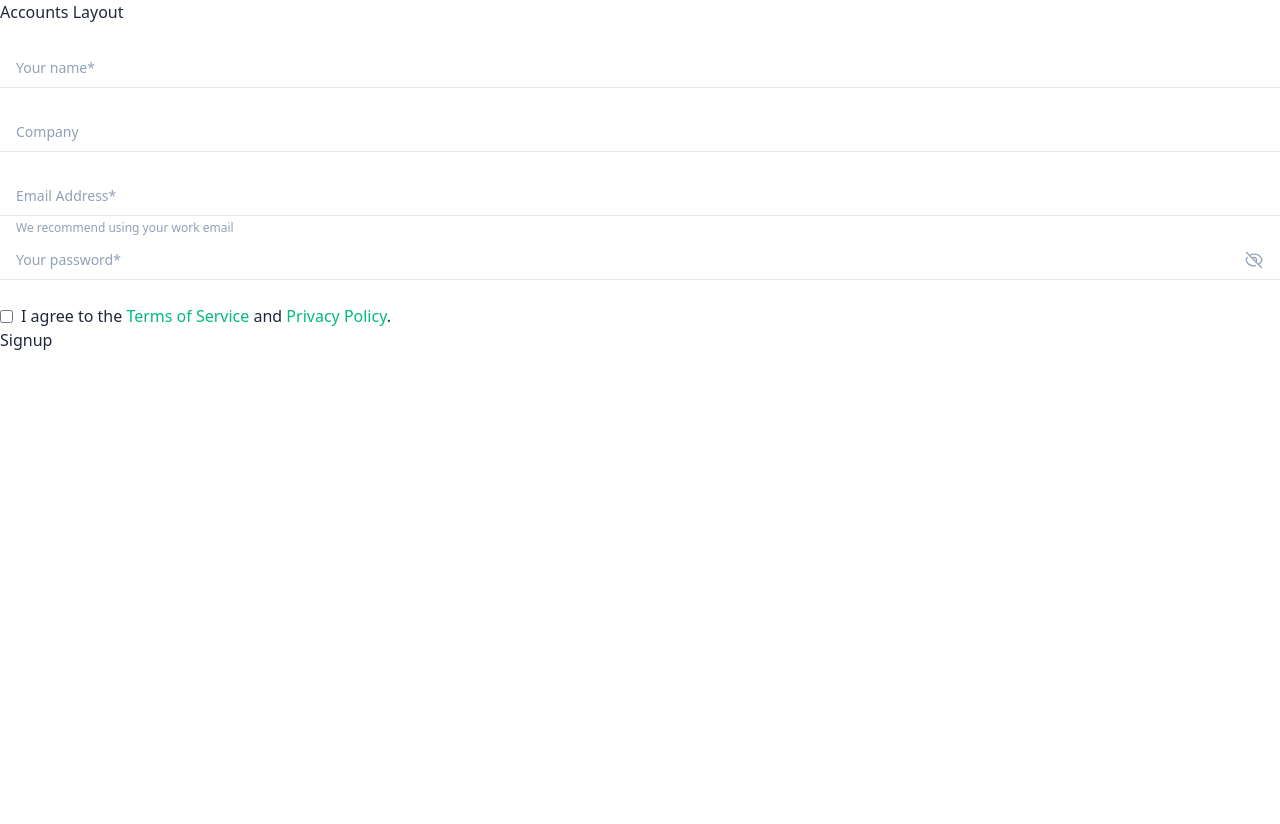
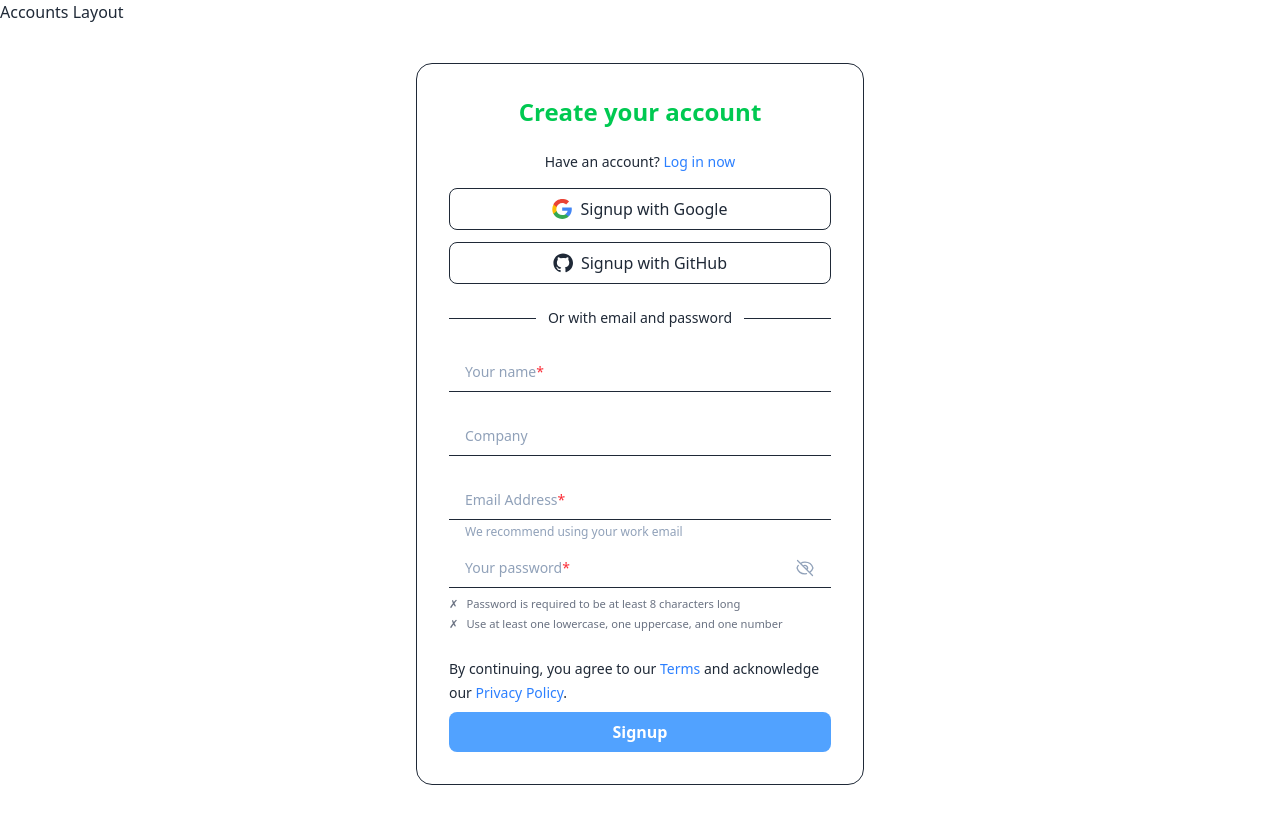
Before and after one commit to minhazesiraz/qcet-cafe-pro, a Next.js app: page /accounts/enroll in a window 1280 px wide. Before the commit the page ends 800 px from the top, so only its background shows below. Built offline with nearby package versions, Linux system fonts and the light colour scheme.

Commit message:
account created

```diff
--- /dev/null
+++ b/app/accounts/_components/online-platforms.js
@@ -0,0 +1,47 @@
+export default function OnlinePlatforms() {
+  return (
+    <>
+      <div className="flex flex-col gap-3 mb-6">
+        {/* Google Button */}
+        <button className="flex items-center justify-center gap-2 border rounded-lg py-2 hover:bg-gray-100 cursor-pointer">
+          <svg
+            className="w-5 h-5"
+            viewBox="0 0 533.5 544.3"
+            xmlns="http://www.w3.org/2000/svg"
+          >
+            <path
+              fill="#4285f4"
+              d="M533.5 278.4c0-17.4-1.4-34.1-4.1-50.3H272v95h146.9c-6.3 33.5-25.3 61.9-53.9 81v67h86.8c50.8-46.8 81.7-115.8 81.7-192.7z"
+            />
+            <path
+              fill="#34a853"
+              d="M272 544.3c72.6 0 133.6-24.1 178.2-65.2l-86.8-67c-24.1 16.2-55 25.6-91.4 25.6-70.4 0-130.1-47.6-151.4-111.4h-89v69.9c44.6 88 137 148.1 240.4 148.1z"
+            />
+            <path
+              fill="#fbbc04"
+              d="M120.6 326.3c-10.5-31.5-10.5-65.3 0-96.8v-69.9h-89c-39.4 76.9-39.4 168.7 0 245.6l89-69.9z"
+            />
+            <path
+              fill="#ea4335"
+              d="M272 107.7c39.5-.6 77.4 14 106.3 40.9l79.5-79.5C421 24.5 347.8-4.8 272 0 168.6 0 76.2 60.1 31.6 148.1l89 69.9c21.3-63.8 81-111.4 151.4-111.4z"
+            />
+          </svg>
+          <span>Signup with Google</span>
+        </button>
+
+        {/* GitHub Button */}
+        <button className="flex items-center justify-center gap-2 border rounded-lg py-2 hover:bg-gray-100 cursor-pointer">
+          <svg
+            className="w-5 h-5"
+            viewBox="0 0 24 24"
+            fill="currentColor"
+            xmlns="http://www.w3.org/2000/svg"
+          >
+            <path d="M12 .5C5.73.5.5 5.73.5 12c0 5.08 3.29 9.4 7.86 10.94.58.11.79-.25.79-.56 0-.28-.01-1.02-.02-2-3.2.7-3.88-1.54-3.88-1.54-.53-1.35-1.3-1.7-1.3-1.7-1.06-.72.08-.71.08-.71 1.17.08 1.78 1.2 1.78 1.2 1.04 1.78 2.73 1.26 3.4.96.1-.76.4-1.26.72-1.55-2.56-.29-5.26-1.28-5.26-5.71 0-1.26.45-2.3 1.18-3.11-.12-.29-.52-1.46.11-3.05 0 0 .98-.31 3.2 1.18a11.13 11.13 0 0 1 2.92-.39c.99.01 1.99.13 2.92.39 2.22-1.49 3.2-1.18 3.2-1.18.63 1.59.23 2.76.11 3.05.73.81 1.18 1.85 1.18 3.11 0 4.44-2.7 5.42-5.27 5.7.41.36.77 1.09.77 2.19 0 1.58-.01 2.86-.01 3.25 0 .31.21.68.8.56C20.71 21.4 24 17.08 24 12c0-6.27-5.23-11.5-12-11.5z" />
+          </svg>
+          <span>Signup with GitHub</span>
+        </button>
+      </div>
+    </>
+  );
+}
--- a/app/accounts/enroll/page.js
+++ b/app/accounts/enroll/page.js
@@ -1,17 +1,31 @@
 "use client";
 
+import Spinners from "@/components/Spinners";
+import AccountCreated from "@/modals/account-created";
+import Link from "next/link";
 import { useRouter } from "next/navigation";
 import { useState } from "react";
+import OnlinePlatforms from "../_components/online-platforms";
 
 export default function EnrollPage() {
   const [showPassword, setShowPassword] = useState(false);
+  const [name, setName] = useState("");
+  const [email, setEmail] = useState("");
+  const [password, setPassword] = useState("");
   const [loading, setLoading] = useState(false);
-  const [error, setError] = useState(null);
+  const [showSuccess, setShowSuccess] = useState(false);
   const router = useRouter();
+
+  const isLength = password.length >= 8;
+  const lowerCase = /[a-z]/.test(password);
+  const upperCase = /[A-Z]/.test(password);
+  const number = /[0-9]/.test(password);
+
+  const isDisable =
+    isLength && lowerCase && upperCase && number && name && email;
 
   const onSubmit = async (e) => {
     e.preventDefault();
-    setError(null);
     setLoading(true);
 
     const formData = new FormData(e.target);
@@ -24,6 +38,11 @@ export default function EnrollPage() {
     //    isAccepted: e.target.isAccepted.value,
     //  };
     //  console.log(userData);
+
+    if (!userData.name || !userData.email || !userData.password) {
+      setLoading(false);
+      return;
+    }
 
     try {
       const res = await fetch("/api/register", {
@@ -38,18 +57,47 @@ export default function EnrollPage() {
       if (!res.ok) {
         throw new Error(data.message || "Signup failed");
       } else {
-        router.push("/accounts/logon"); // Redirect to login page
-        //   router.push(`/verify-email?email=${userData.email}`);
+        setShowSuccess(true);
+        // You can delay the redirect if you want:
+        setTimeout(() => {
+          router.push("/accounts/logon");
+        }, 5000);
+
+        //   router.push("/accounts/logon");
+        //   router.push(`/awaiting-confirmation?email=${userData.email}`);
       }
     } catch (error) {
       console.error(error);
-      setError(error.message);
     }
   };
 
   return (
     <>
-      {error && <p style={{ color: "red" }}>{error}</p>}
+      <div className="min-h-screen flex items-center justify-center p-6">
+        <div className="max-w-md p-8 rounded-2xl border shadow-slate-950">
+          <div>
+            <h1 className="text-2xl font-bold text-center mb-6 text-green-500">
+              Create your account
+            </h1>
+            <p className="text-center mb-4 text-sm">
+              Have an account?{" "}
+              <Link
+                href="/accounts/logon"
+                className="text-blue-500 font-medium hover:text-blue-600"
+              >
+                Log in now
+              </Link>
+            </p>
+          </div>
+
+          <OnlinePlatforms />
+
+          <div className="relative flex items-center mb-6">
+            <div className="flex-grow border-t" />
+            <span className="px-3 text-sm">Or with email and password</span>
+            <div className="flex-grow border-t" />
+          </div>
+
           <form onSubmit={onSubmit}>
             {/* Your name */}
             <div className="relative my-6">
@@ -58,15 +106,15 @@ export default function EnrollPage() {
                 type="text"
                 name="name"
                 placeholder="your name"
-            // value={state["id-b02"]}
-            className="peer relative h-10 w-full border-b border-slate-200 px-4 text-sm text-slate-500 placeholder-transparent outline-none transition-all autofill:bg-white invalid:border-pink-500 invalid:text-pink-500 focus:border-emerald-500 focus:outline-none invalid:focus:border-pink-500 focus-visible:outline-none disabled:cursor-not-allowed disabled:bg-slate-50 disabled:text-slate-400"
-            // onChange={handleChange}
+                value={name}
+                onChange={(e) => setName(e.target.value)}
+                className="peer relative h-10 w-full border-b px-4 text-sm placeholder-transparent outline-none transition-all autofill:bg-white invalid:border-pink-500 invalid:text-pink-500 focus:border-emerald-500 focus:outline-none invalid:focus:border-pink-500 focus-visible:outline-none disabled:cursor-not-allowed disabled:bg-slate-50 disabled:text-slate-400"
               />
               <label
                 htmlFor="name-n10"
                 className="absolute left-2 -top-2 z-[1] cursor-text px-2 text-xs text-slate-400 transition-all before:absolute before:top-0 before:left-0 before:z-[-1] before:block before:h-full before:w-full before:transition-all peer-placeholder-shown:top-2.5 peer-placeholder-shown:text-sm peer-autofill:-top-2 peer-required:after:text-pink-500 peer-required:after:content-['\00a0*'] peer-invalid:text-pink-500 peer-focus:-top-2 peer-focus:cursor-default peer-focus:text-xs peer-focus:text-emerald-500 peer-invalid:peer-focus:text-pink-500 peer-disabled:cursor-not-allowed peer-disabled:text-slate-400 peer-disabled:before:bg-transparent"
               >
-            Your name*
+                Your name<span className="text-red-500">*</span>
               </label>
             </div>
             {/* Company */}
@@ -76,9 +124,7 @@ export default function EnrollPage() {
                 type="text"
                 name="company"
                 placeholder="company"
-            // value={state["id-b02"]}
-            className="peer relative h-10 w-full border-b border-slate-200 px-4 text-sm text-slate-500 placeholder-transparent outline-none transition-all autofill:bg-white invalid:border-pink-500 invalid:text-pink-500 focus:border-emerald-500 focus:outline-none invalid:focus:border-pink-500 focus-visible:outline-none disabled:cursor-not-allowed disabled:bg-slate-50 disabled:text-slate-400"
-            // onChange={handleChange}
+                className="peer relative h-10 w-full border-b px-4 text-sm placeholder-transparent outline-none transition-all autofill:bg-white invalid:border-pink-500 invalid:text-pink-500 focus:border-emerald-500 focus:outline-none invalid:focus:border-pink-500 focus-visible:outline-none disabled:cursor-not-allowed disabled:bg-slate-50 disabled:text-slate-400"
               />
               <label
                 htmlFor="company-c10"
@@ -88,21 +134,21 @@ export default function EnrollPage() {
               </label>
             </div>
             {/* Your email */}
-        <div className="relative my-6">
+            <div className="relative my-6 pb-1">
               <input
                 id="email-e10"
                 type="email"
                 name="email"
                 placeholder="Your email"
-            //  value={state["id-b10"]}
-            className="peer relative h-10 w-full border-b border-slate-200 px-4 text-sm text-slate-500 placeholder-transparent outline-none transition-all autofill:bg-white invalid:border-pink-500 invalid:text-pink-500 focus:border-emerald-500 focus:outline-none invalid:focus:border-pink-500 focus-visible:outline-none disabled:cursor-not-allowed disabled:bg-slate-50 disabled:text-slate-400"
-            //  onChange={handleChange}
+                value={email}
+                onChange={(e) => setEmail(e.target.value)}
+                className="peer relative h-10 w-full border-b px-4 text-sm placeholder-transparent outline-none transition-all autofill:bg-white invalid:border-pink-500 invalid:text-pink-500 focus:border-emerald-500 focus:outline-none invalid:focus:border-pink-500 focus-visible:outline-none disabled:cursor-not-allowed disabled:bg-slate-50 disabled:text-slate-400"
               />
               <label
                 htmlFor="email-e10"
                 className="absolute left-2 -top-2 z-[1] cursor-text px-2 text-xs text-slate-400 transition-all before:absolute before:top-0 before:left-0 before:z-[-1] before:block before:h-full before:w-full before:transition-all peer-placeholder-shown:top-2.5 peer-placeholder-shown:text-sm peer-autofill:-top-2 peer-required:after:text-pink-500 peer-required:after:content-['\00a0*'] peer-invalid:text-pink-500 peer-focus:-top-2 peer-focus:cursor-default peer-focus:text-xs peer-focus:text-emerald-500 peer-invalid:peer-focus:text-pink-500 peer-disabled:cursor-not-allowed peer-disabled:text-slate-400 peer-disabled:before:bg-transparent"
               >
-            Email Address*
+                Email Address<span className="text-red-500">*</span>
               </label>
               <small className="absolute flex w-full justify-between px-4 py-1 text-xs text-slate-400 transition peer-invalid:text-pink-500">
                 <span>We recommend using your work email</span>
@@ -113,17 +159,17 @@ export default function EnrollPage() {
               <input
                 id="password-p10"
                 type={showPassword ? "text" : "password"}
-            // value={state["id-b14"]}
                 name="password"
                 placeholder="your name"
-            className="peer relative h-10 w-full border-b border-slate-200 px-4 pr-12 text-sm text-slate-500 placeholder-transparent outline-none transition-all autofill:bg-white invalid:border-pink-500 invalid:text-pink-500 focus:border-emerald-500 focus:outline-none invalid:focus:border-pink-500 focus-visible:outline-none disabled:cursor-not-allowed disabled:bg-slate-50 disabled:text-slate-400"
-            // onChange={handleChange}
+                value={password}
+                onChange={(e) => setPassword(e.target.value)}
+                className="peer relative h-10 w-full border-b px-4 pr-12 text-sm placeholder-transparent outline-none transition-all autofill:bg-white invalid:border-pink-500 invalid:text-pink-500 focus:border-emerald-500 focus:outline-none invalid:focus:border-pink-500 focus-visible:outline-none disabled:cursor-not-allowed disabled:bg-slate-50 disabled:text-slate-400"
               />
               <label
                 htmlFor="password-p10"
                 className="absolute left-2 -top-2 z-[1] cursor-text px-2 text-xs text-slate-400 transition-all before:absolute before:top-0 before:left-0 before:z-[-1] before:block before:h-full before:w-full before:transition-all peer-placeholder-shown:top-2.5 peer-placeholder-shown:text-sm peer-autofill:-top-2 peer-required:after:text-pink-500 peer-required:after:content-['\00a0*'] peer-invalid:text-pink-500 peer-focus:-top-2 peer-focus:cursor-default peer-focus:text-xs peer-focus:text-emerald-500 peer-invalid:peer-focus:text-pink-500 peer-disabled:cursor-not-allowed peer-disabled:text-slate-400 peer-disabled:before:bg-transparent"
               >
-            Your password*
+                Your password<span className="text-red-500">*</span>
               </label>
               {showPassword ? (
                 <svg
@@ -171,33 +217,75 @@ export default function EnrollPage() {
                   />
                 </svg>
               )}
+              <div className="mt-2 text-sm space-y-1">
+                <small
+                  className={`flex items-center space-x-2 ${
+                    isLength ? "text-blue-600" : "text-gray-500"
+                  }`}
+                >
+                  <span>{isLength ? "✓" : "✗"}</span>
+                  <span>
+                    Password is required to be at least 8 characters long
+                  </span>
+                </small>
+                <small
+                  className={`flex items-center space-x-2 ${
+                    lowerCase && upperCase && number
+                      ? "text-blue-600"
+                      : "text-gray-500"
+                  }`}
+                >
+                  <span>{lowerCase && upperCase && number ? "✓" : "✗"}</span>
+                  <span>
+                    Use at least one lowercase, one uppercase, and one number
+                  </span>
+                </small>
               </div>
-        {/* isChecked */}
-        <div className="flex items-center space-x-2 mt-2">
-          <input
-            id="termsAccepted"
-            type="checkbox"
-            name="isAccepted"
-            // checked={form.termsAccepted}
-            // onChange={handleChange}
-            className="accent-green-600"
+            </div>
+            {/* Terms */}
+            <small className="text-justify text-sm">
+              By continuing, you agree to our{" "}
+              <Link href="/terms" className="text-blue-500 hover:text-blue-600">
+                Terms
+              </Link>{" "}
+              and acknowledge our{" "}
+              <Link
+                href="/privacy"
+                className="text-blue-500 hover:text-blue-600"
+              >
+                Privacy Policy
+              </Link>
+              .
+            </small>
+
+            <div className="flex justify-center items-center mt-2">
+              <button
+                type="submit"
+                disabled={loading || !isDisable}
+                className={`rounded-lg py-2 w-full font-semibold text-white ${
+                  loading || !isDisable
+                    ? "bg-blue-400 cursor-not-allowed"
+                    : "bg-blue-600 hover:bg-blue-700"
+                }`}
+              >
+                {loading ? (
+                  <span className="flex items-center justify-center gap-2">
+                    Signing up <Spinners />
+                  </span>
+                ) : (
+                  "Signup"
+                )}
+              </button>
+            </div>
+          </form>
+        </div>
+      </div>
+      <AccountCreated
+        isOpen={showSuccess}
+        onClose={() => setShowSuccess(false)}
+        title="Account Created"
+        message="You're all set! Just check your email to verify your account, then you’re good to go."
       />
-          <label htmlFor="termsAccepted">
-            I agree to the{" "}
-            <a href="#" className="text-emerald-500">
-              Terms of Service
-            </a>{" "}
-            and{" "}
-            <a href="#" className="text-emerald-500">
-              Privacy Policy
-            </a>
-            .
-          </label>
-        </div>
-        <button type="submit" disabled={loading}>
-          {loading ? "Signing up..." : "Signup"}
-        </button>
-      </form>
     </>
   );
 }
--- /dev/null
+++ b/components/Spinners.js
@@ -0,0 +1,30 @@
+export default function Spinners() {
+  return (
+    <>
+      <svg
+        viewBox="0 0 24 24"
+        fill="none"
+        xmlns="http://www.w3.org/2000/svg"
+        aria-live="polite"
+        aria-busy="true"
+        aria-labelledby="title-08a desc-08a"
+        className="h-6 w-6"
+      >
+        <title id="title-08a">Icon title</title>
+        <desc id="desc-08a">Some desc</desc>
+        <path
+          d="M7 8H3V16H7V8Z"
+          className="animate animate-bounce fill-white"
+        />
+        <path
+          d="M14 8H10V16H14V8Z"
+          className="animate animate-bounce fill-white [animation-delay:.2s]"
+        />
+        <path
+          d="M21 8H17V16H21V8Z"
+          className="animate animate-bounce fill-white [animation-delay:.4s]"
+        />
+      </svg>
+    </>
+  );
+}
--- /dev/null
+++ b/modals/account-created.js
@@ -0,0 +1,38 @@
+"use client";
+
+import { useRouter } from "next/navigation";
+
+export default function AccountCreated({ isOpen, title, message }) {
+  const router = useRouter();
+
+  if (!isOpen) return null;
+
+  const handleGot_it = () => {
+    router.push("/accounts/logon");
+  };
+
+  return (
+    <div className="fixed inset-0 z-50 flex items-center justify-center">
+      {/* backdrop with blur */}
+      <div
+        className="absolute inset-0 bg-black/40 backdrop-blur-sm"
+        onClick={handleGot_it}
+      />
+
+      {/* contents */}
+      <div
+        className="relative z-10 max-w-sm w-full bg-white rounded-2xl shadow-lg p-6 text-center"
+        onClick={(e) => e.stopPropagation()}
+      >
+        <h2 className="text-xl font-semibold text-green-600 mb-2">{title}</h2>
+        <p className="text-gray-700 mb-4">{message}</p>
+        <button
+          onClick={handleGot_it}
+          className="w-full mt-2 rounded-lg bg-blue-600 hover:bg-blue-700 text-white px-4 py-2 font-medium"
+        >
+          Got it
+        </button>
+      </div>
+    </div>
+  );
+}
```
Also changed, not shown: app/api/register/route.js (+3 -4 lines), models/User.js (+13 -13 lines). Lines whose indentation alone changed are shown as unchanged.
